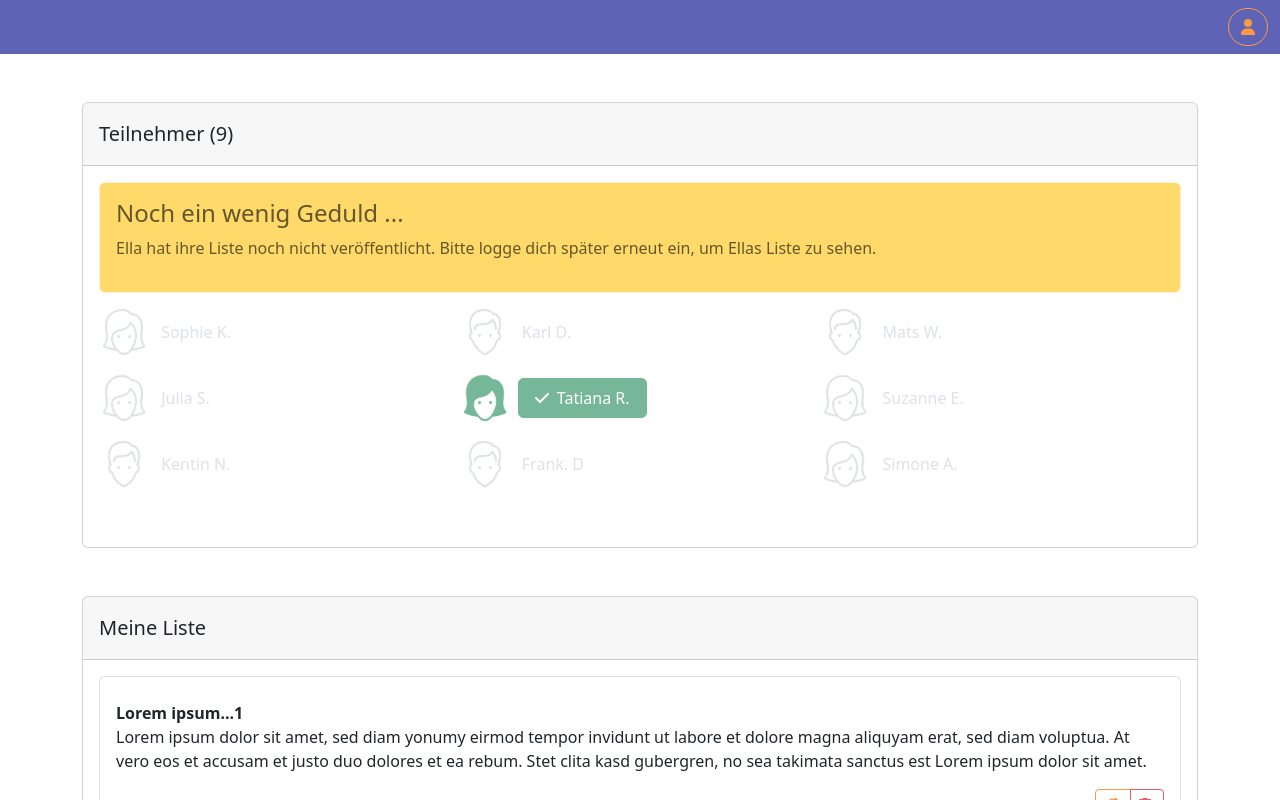
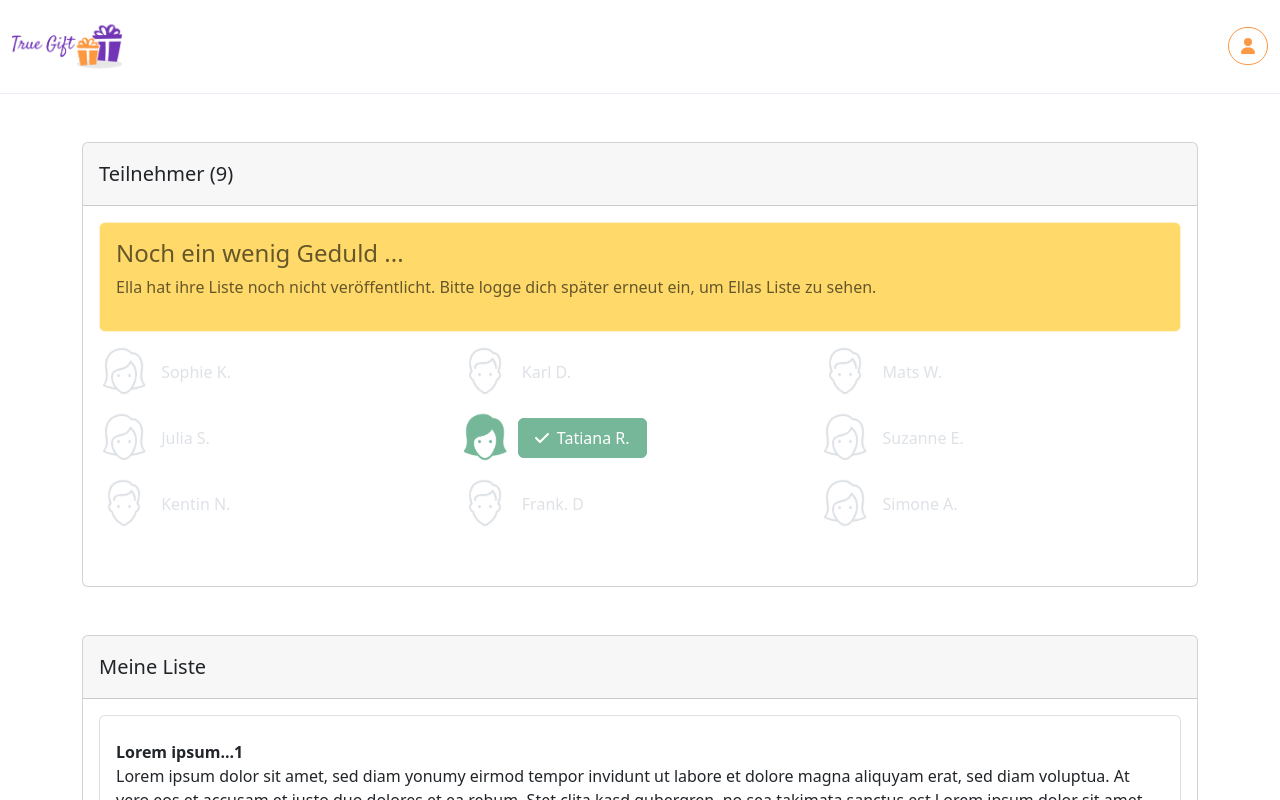
Before and after one commit to gstring33/mdh-true-gift, a Vue app: page / in a window 1280 px wide. Shown: the top 800 px of the page. Built offline with nearby package versions, Linux system fonts and the light colour scheme.

Commit message:
Add Logo

```diff
--- a/src/components/common/Navbar.vue
+++ b/src/components/common/Navbar.vue
@@ -1,7 +1,8 @@
 <template>
-  <nav class="navbar navbar-expand-lg bg-primary mb-5">
+  <nav class="navbar navbar-expand-lg mb-5">
     <div class="container-fluid">
       <router-link class="navbar-brand" to="/">
+        <img :src="logoUrl" width="110">
       </router-link>
       <button
         class="navbar-toggler"
@@ -41,6 +42,12 @@
 import { RouterLink } from "vue-router";
 // eslint-disable-next-line
 import { Dropdown } from "bootstrap";
+
+const logoUrl = new URL('../../assets/images/true-gift-logo.png', import.meta.url).href
 </script>
 
-<style scoped></style>
+<style lang="scss" scoped>
+ .navbar {
+   border-bottom: 1px solid #eee9f7;
+ }
+</style>
```
Also changed, not shown: src/assets/images/true-gift-logo.png (added).
